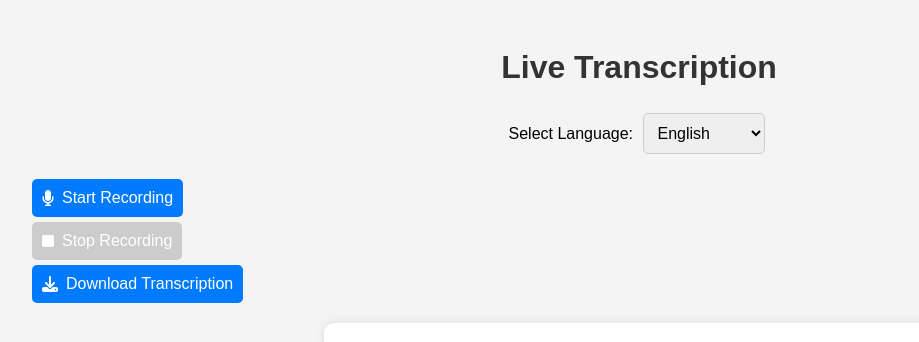
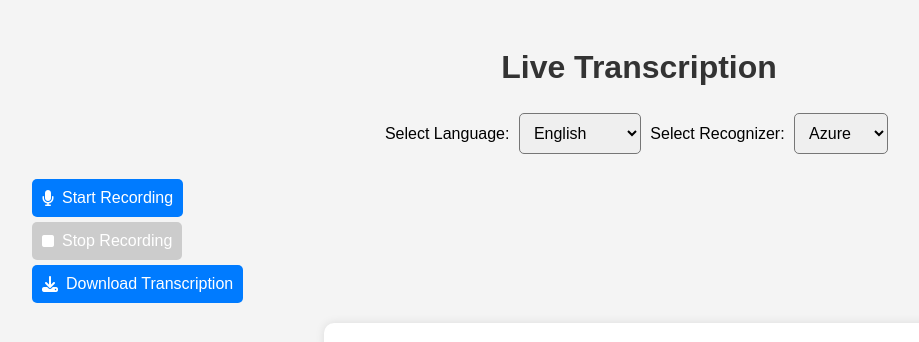
Before and after one commit to Ayka11/sufi, a Flask app: page / in a window 1280 px wide. Shown: the top 342 px of the page, without its empty margins (1-920 px from the left). Run offline with Flask 3, Linux system fonts and the light colour scheme; some libraries are stand-ins or nearby versions.

Commit message:
Update index.html

```diff
--- a/templates/index.html
+++ b/templates/index.html
@@ -16,19 +16,18 @@
             color: #333;
         }
         .controls {
-            margin: 20px 0;
+            margin-bottom: 20px;
         }
         select, button {
+            padding: 10px;
             font-size: 16px;
-            padding: 10px;
             margin: 5px;
             border-radius: 5px;
-            border: 1px solid #ccc;
+            cursor: pointer;
         }
         button {
             background-color: #007bff;
             color: white;
-            cursor: pointer;
             border: none;
             display: flex;
             align-items: center;
@@ -59,20 +58,29 @@
 <body>
     <h1>Live Transcription</h1>
 
+    <!-- Dropdowns for Language & Recognizer Selection -->
     <div class="controls">
-        <label for="languageSelect">Select Language: </label>
-        <select id="languageSelect">
+        <label for="language">Select Language:</label>
+        <select id="language">
             <option value="en-US">English</option>
             <option value="az-AZ">Azerbaijani</option>
         </select>
+
+        <label for="recognizer">Select Recognizer:</label>
+        <select id="recognizer">
+            <option value="azure">Azure</option>
+            <option value="google">Google</option>
+        </select>
     </div>
 
-    <div class="buttons">
+    <!-- Buttons for Recording & Download -->
+    <div class="controls">
         <button id="startRecording"><i class="fas fa-microphone"></i> Start Recording</button>
         <button id="stopRecording" disabled><i class="fas fa-stop"></i> Stop Recording</button>
         <button id="downloadTranscription"><i class="fas fa-download"></i> Download Transcription</button>
     </div>
 
+    <!-- Transcription Display -->
     <div class="transcription-container" id="transcriptionList"></div>
 
     <script>
@@ -112,17 +120,21 @@
         async function sendAudio() {
             const audioBlob = new Blob(audioChunks, { type: 'audio/webm' });
             audioChunks = [];
+
             const formData = new FormData();
             formData.append("audio", audioBlob, "audio.webm");
 
-            const language = document.getElementById("languageSelect").value;
-            formData.append("language", language);  // Send selected language
+            // Get selected language and recognizer
+            const language = document.getElementById("language").value;
+            const recognizer = document.getElementById("recognizer").value;
+
+            formData.append("language", language);
+            formData.append("recognizer", recognizer);
 
             try {
                 const response = await fetch("/transcribe", { method: "POST", body: formData });
-                if (!response.ok) {
-                    throw new Error(`Server error: ${response.status} ${response.statusText}`);
-                }
+                if (!response.ok) throw new Error(`Server error: ${response.status} ${response.statusText}`);
+
                 const data = await response.json();
                 if (data.transcription) {
                     const timestamp = new Date().toLocaleTimeString();
```
